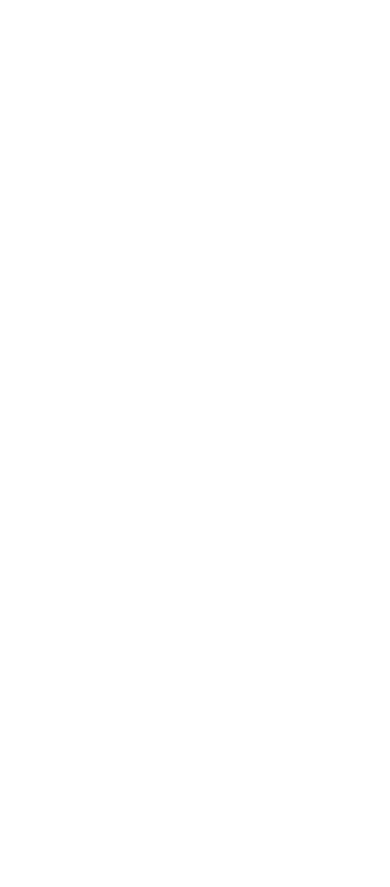
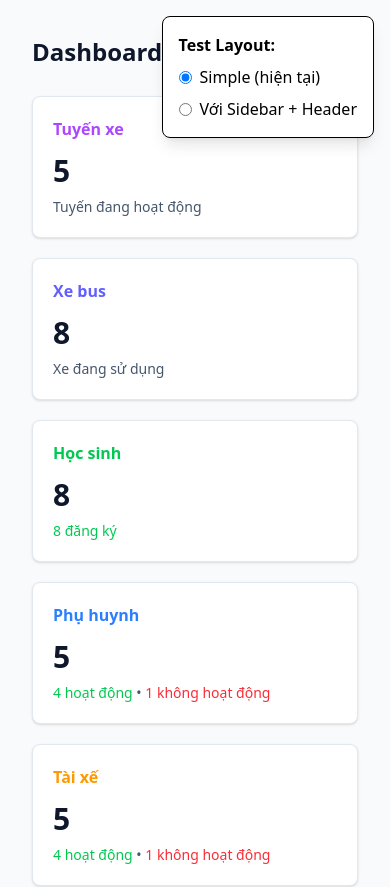
Before and after one commit to pohu5107/CNPM_Nhom04, a React (Vite) app in the folder School Bus/: page /test-layout/dashboard in a window 390 px wide. Shown: the top 887 px of the page. Before the commit the page ends 844 px from the top, so only its background shows below. Built offline with nearby package versions, Linux system fonts and the light colour scheme.

Commit message:
feat: add layout testing component and update admin routes for responsive design

```diff
--- a/School Bus/src/App.jsx
+++ b/School Bus/src/App.jsx
@@ -1,16 +1,20 @@
 import { BrowserRouter as Router, Routes, Route } from 'react-router-dom';
 import AdminRoutes from './routes/adminRoutes';
 import AppRouter from './routes/AppRouter';
+import LayoutTester from './routes/LayoutTester';
 
 // Main App Component
 function App() {
   return (
     <Router>
       <Routes>
+        {/* Layout Test Route - để test responsive */}
+        <Route path="/test-layout/*" element={<LayoutTester />} />
+
         {/* Admin routes với /admin prefix */}
         <Route path="/admin/*" element={<AdminRoutes />} />
 
-
+        {/* Other routes */}
         <Route path="/*" element={<AppRouter />} />
       </Routes>
     </Router>
--- a/School Bus/src/pages/admin/DriversPage.jsx
+++ b/School Bus/src/pages/admin/DriversPage.jsx
@@ -58,7 +58,7 @@
   };
 
   return (
-    <div>
+    <div className="w-full space-y-8">
       <DriverTable
         onAdd={handleAdd}
         onEdit={handleEdit}
--- a/School Bus/src/pages/admin/ParentsPage.jsx
+++ b/School Bus/src/pages/admin/ParentsPage.jsx
@@ -69,7 +69,7 @@
   };
 
   return (
-    <div>
+    <div className="w-full space-y-8">
       <ParentTable
         onAdd={handleAdd}
         onEdit={handleEdit}
--- a/School Bus/src/pages/admin/StudentsPage.jsx
+++ b/School Bus/src/pages/admin/StudentsPage.jsx
@@ -59,7 +59,7 @@
   };
 
   return (
-    <div>
+    <div className="w-full space-y-8">
       <StudentTable
         onAdd={handleAdd}
         onEdit={handleEdit}
--- /dev/null
+++ b/School Bus/src/routes/LayoutTester.jsx
@@ -0,0 +1,117 @@
+// Test Component để kiểm tra layout với và không có Sidebar
+import { useState } from 'react';
+import { Routes, Route, Navigate } from 'react-router-dom';
+import DashboardPage from '../pages/admin/DashboardPage';
+import ParentsPage from '../pages/admin/ParentsPage';
+import StudentsPage from '../pages/admin/StudentsPage';
+import DriversPage from '../pages/admin/DriversPage';
+
+// Layout test với Sidebar (mô phỏng layout của nhánh khác)
+const TestSidebarLayout = ({ children }) => {
+  return (
+    <div className="flex min-h-screen bg-slate-100">
+      {/* Sidebar */}
+      <div className="w-64 bg-slate-800 text-white flex-shrink-0">
+        <div className="p-4">
+          <h2 className="text-lg font-bold mb-4">School Bus</h2>
+          <nav className="space-y-2">
+            <div className="py-2 px-3 bg-slate-700 rounded">Dashboard</div>
+            <div className="py-2 px-3 hover:bg-slate-700 rounded cursor-pointer">Phụ huynh</div>
+            <div className="py-2 px-3 hover:bg-slate-700 rounded cursor-pointer">Học sinh</div>
+            <div className="py-2 px-3 hover:bg-slate-700 rounded cursor-pointer">Tài xế</div>
+            <div className="py-2 px-3 hover:bg-slate-700 rounded cursor-pointer">Xe buýt</div>
+            <div className="py-2 px-3 hover:bg-slate-700 rounded cursor-pointer">Tuyến đường</div>
+          </nav>
+        </div>
+      </div>
+
+      {/* Main Content */}
+      <div className="flex-1 flex flex-col min-w-0">
+        {/* Header */}
+        <header className="bg-white shadow-sm border-b px-8 py-4 flex-shrink-0">
+          <div className="flex justify-between items-center">
+            <h1 className="text-xl font-semibold text-slate-900">Admin Panel</h1>
+            <div className="flex items-center gap-4">
+              <span className="text-sm text-slate-600">Admin User</span>
+              <button className="bg-red-500 text-white px-4 py-2 rounded text-sm">Đăng xuất</button>
+            </div>
+          </div>
+        </header>
+
+
+        <main className="flex-1 overflow-auto">
+          <div className="p-8 w-full">
+            <div className="w-full max-w-none space-y-8">
+              {children}
+            </div>
+          </div>
+        </main>
+      </div>
+    </div>
+  );
+};
+
+// Layout test không có Sidebar (hiện tại)
+const TestSimpleLayout = ({ children }) => {
+  return (
+    <div className="w-full min-h-screen bg-slate-50">
+      <div className="w-full h-full">
+        <div className="p-8 w-full">
+          <div className="w-full max-w-none space-y-8">
+            {children}
+          </div>
+        </div>
+      </div>
+    </div>
+  );
+};
+
+// Component test chính
+const LayoutTester = () => {
+  const [layoutType, setLayoutType] = useState('simple');
+
+  const LayoutComponent = layoutType === 'sidebar' ? TestSidebarLayout : TestSimpleLayout;
+
+  return (
+    <div>
+      {/* Toggle để test 2 layout */}
+      <div className="fixed top-4 right-4 z-50 bg-white p-4 rounded-lg shadow-lg border">
+        <h3 className="font-semibold mb-2">Test Layout:</h3>
+        <div className="space-y-2">
+          <label className="flex items-center gap-2">
+            <input
+              type="radio"
+              name="layout"
+              value="simple"
+              checked={layoutType === 'simple'}
+              onChange={(e) => setLayoutType(e.target.value)}
+            />
+            Simple (hiện tại)
+          </label>
+          <label className="flex items-center gap-2">
+            <input
+              type="radio"
+              name="layout"
+              value="sidebar"
+              checked={layoutType === 'sidebar'}
+              onChange={(e) => setLayoutType(e.target.value)}
+            />
+            Với Sidebar + Header
+          </label>
+        </div>
+      </div>
+
+      <LayoutComponent>
+        <Routes>
+          <Route path="dashboard" element={<DashboardPage />} />
+          <Route path="parents" element={<ParentsPage />} />
+          <Route path="students" element={<StudentsPage />} />
+          <Route path="drivers" element={<DriversPage />} />
+          <Route path="" element={<Navigate to="dashboard" replace />} />
+        </Routes>
+      </LayoutComponent>
+    </div>
+  );
+};
+
+export default LayoutTester;
--- a/School Bus/src/routes/adminRoutes.jsx
+++ b/School Bus/src/routes/adminRoutes.jsx
@@ -8,9 +8,13 @@
 
 const AdminLayout = ({ children }) => {
   return (
-    <div className="min-h-screen bg-slate-50 p-6">
-      <div className="max-w-7xl mx-auto">
-        {children}
+    <div className="w-full min-h-screen bg-slate-50">
+      <div className="w-full h-full">
+        <div className="p-4 lg:p-8 w-full">
+          <div className="w-full max-w-none space-y-8">
+            {children}
+          </div>
+        </div>
       </div>
     </div>
   );
```
